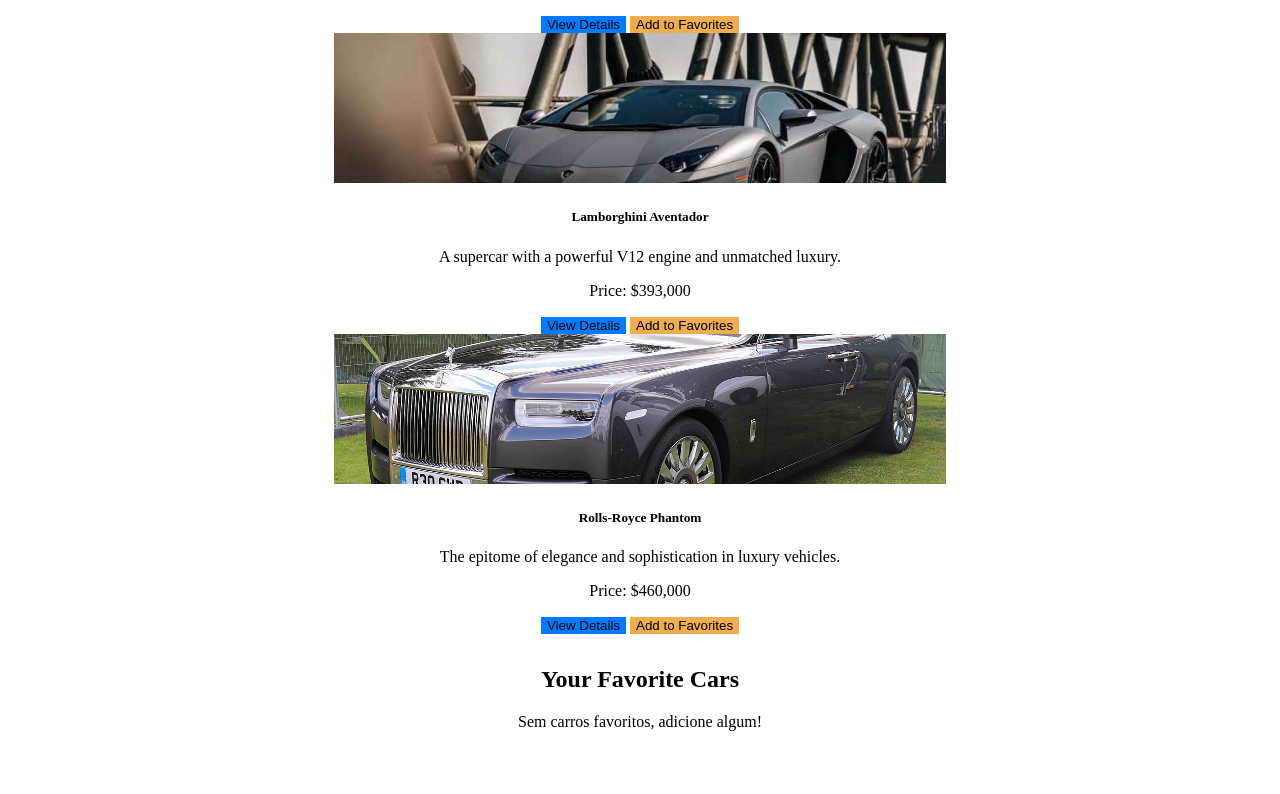
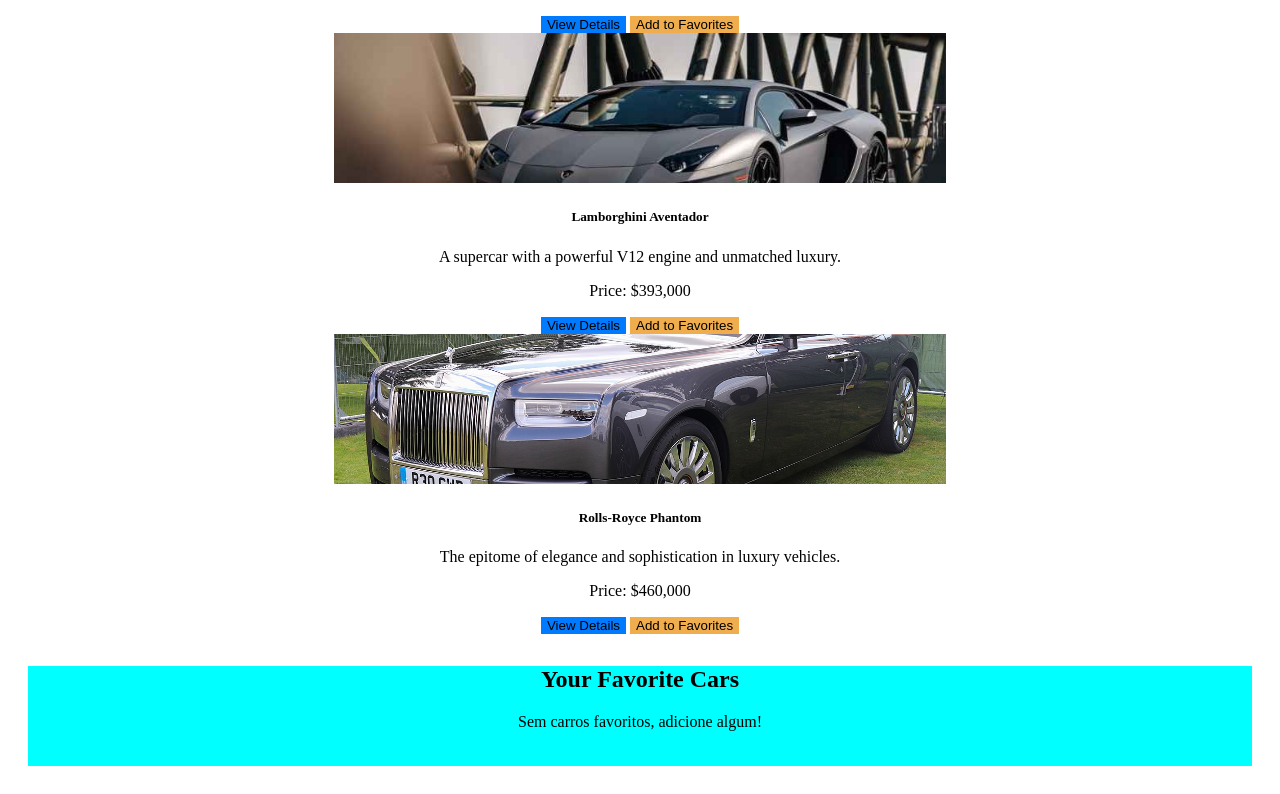
Before and after one commit to eduardoC-hub/eduardoC-hub.github.io, a SvelteKit app: page /DW3 in a window 1280 px wide. Shown: the part 375-1169 px from the top of the page. Built offline with nearby package versions, Linux system fonts and the light colour scheme.

Commit message:
correcao

```diff
--- a/src/routes/DW3/+page.svelte
+++ b/src/routes/DW3/+page.svelte
@@ -21,15 +21,15 @@
     function addToFavorites(car) {
       if (!favoriteCars.includes(car)) {
         favoriteCars = [...favoriteCars, car];
-        alert(`${car.name} has been added to your favorites!`);
+        alert(`${car.name} foi adicionado aos seus favoritos!`);
       } else {
-        alert(`${car.name} is already in your favorites.`);
+        alert(`${car.name} já está nos seus favoritos.`);
       }
     }
 
     function removeFromFavorites(car) {
       favoriteCars = favoriteCars.filter(favCar => favCar !== car);
-      alert(`${car.name} has been removed from your favorites.`);
+      alert(`${car.name}  foi removido dos seus favoritos.`);
     }
   </script>
 
@@ -130,6 +130,10 @@
 
     .favorite-list {
       margin-top: 2rem;
+      background-color: aqua;
+      width: 100%;
+      height: 100px;
+
     }
 
     .btn-primary {
```
